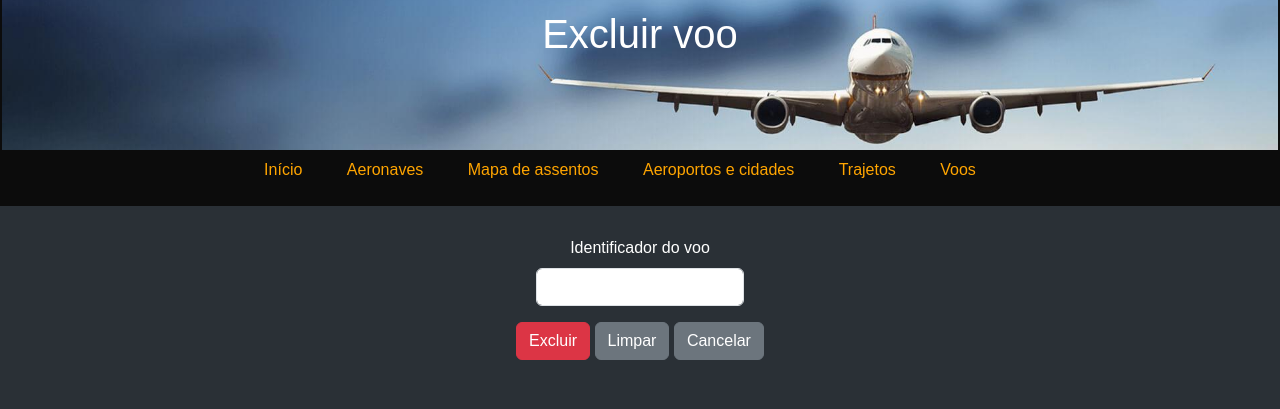
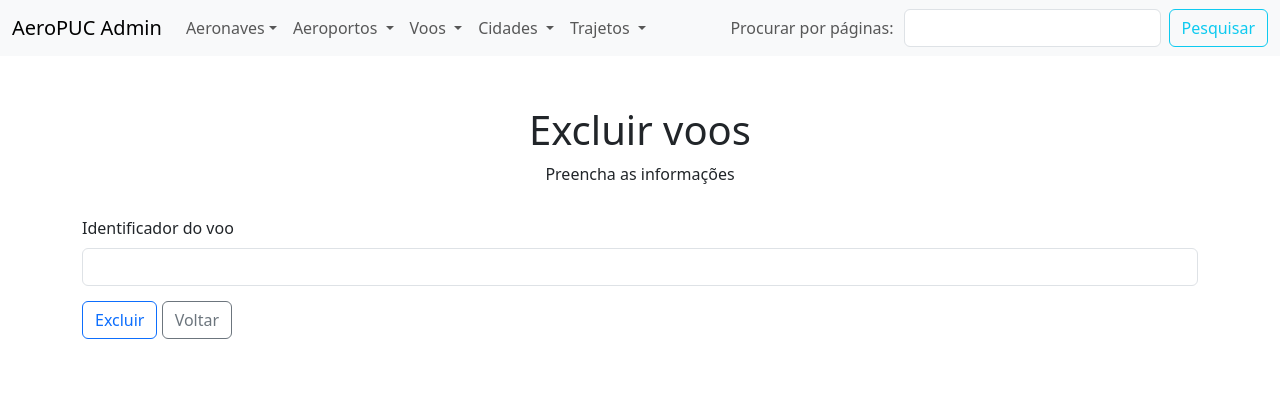
Before and after one commit to leogianfagna/AeroPuc, a website: page src/paginas/admin/excluir/voos.html in a window 1280 px wide. Drawn offline with nearby package versions, Linux system fonts and the light colour scheme.

Commit message:
formatação mensagens exclusão javascript para padrão boostrap

```diff
--- a/src/javascripts/excluir/excluir_trajetos.js
+++ b/src/javascripts/excluir/excluir_trajetos.js
@@ -12,10 +12,10 @@ function ids(){
 function showStatusMessage(msg, error){
     var pStatus = document.getElementById("status");
 
-    if (error === true){
-        pStatus.className = "statusError";
+    if (error === true) {
+        pStatus.className = "text-danger"; // de acordo com o bootstrap
     } else {
-        pStatus.className = "statusSuccess";
+        pStatus.className = "text-success";
     }
 
     pStatus.textContent = msg;
--- a/src/javascripts/excluir/excluir_voos.js
+++ b/src/javascripts/excluir/excluir_voos.js
@@ -22,7 +22,7 @@ function showStatusMessage(msg, error){
 }
 function excluir(){
     if(!ids()){
-        showStatusMessage("Preencha o ID...",true);
+        showStatusMessage("ID deve ser preenchido.",true);
         return;
     }
 }
@@ -36,14 +36,23 @@ function fetchInserir(body) {
     return fetch('http://localhost:3000/excluirVoo', requestOptions)
     .then(T => T.json())
 }
+
+function excluir(){
+    if(!ids()){
+        showStatusMessage("ID deve ser preenchido.",true);
+        return;
+    }
+
     const idInserido = document.getElementById("id").value;
     fetchInserir({
-    id: idInserido})
+        // lado esquerdo: as variaveis utilizadas devem ser as mesmas nos arquivos typescript
+        trajeto: idInserido
+     })
         .then(resultado => {
-        // obteve resposta, vamos simplesmente exibir como mensagem:
+            // obteve resposta
             if(resultado.status === "SUCCESS"){
-            showStatusMessage("Voo excluído... ", false);
-        } else {
+            showStatusMessage("Voo excluído!", false);
+            }else{
             showStatusMessage("Erro ao excluir voo...: " + message, true);
             console.log(resultado.message);
             }
@@ -52,3 +61,4 @@ function fetchInserir(body) {
             showStatusMessage("Erro técnico ao excluir... Contate o suporte.", true);
             console.log("Falha grave ao excluir.")
         });
+}
--- a/src/paginas/admin/excluir/voos.html
+++ b/src/paginas/admin/excluir/voos.html
@@ -1,81 +1,123 @@
-<!DOCTYPE html>
+<!doctype html>
 <html lang="pt">
     <head>
         <meta charset="utf-8">
         <meta name="viewport" content="width=device-width, initial-scale=1">
+        <script src="/src/javascripts/excluir/excluir_voos.js"></script>
+        <title>Voos</title>
         <link href="https://cdn.jsdelivr.net/npm/bootstrap@5.3.2/dist/css/bootstrap.min.css" rel="stylesheet" integrity="sha384-T3c6CoIi6uLrA9TneNEoa7RxnatzjcDSCmG1MXxSR1GAsXEV/Dwwykc2MPK8M2HN" crossorigin="anonymous">
-        <link rel="stylesheet" href="/src/assets/css/forms.css">
-        <title>Voos</title>
-        <script src="/src/javascripts/excluir/excluir_voos.js"></script>
     </head>
-    <body>
+    <body data-bs-theme="light">
         <script src="https://cdn.jsdelivr.net/npm/bootstrap@5.3.2/dist/js/bootstrap.bundle.min.js" integrity="sha384-C6RzsynM9kWDrMNeT87bh95OGNyZPhcTNXj1NW7RuBCsyN/o0jlpcV8Qyq46cDfL" crossorigin="anonymous"></script>
-        <div id="main">
-            <!-- cabeçalho do site-->
-            <div id="header">
-                <header>
-                    <h1>Excluir voo</h1>
-                </header>
+        <nav class="navbar navbar-expand-lg bg-body-tertiary">
+            <div class="container-fluid"> <!-- container fluído é que um elemento vai ficar do lado do outro -->
+                <a class="navbar-brand" href="#">AeroPUC Admin</a>
+                <button class="navbar-toggler" type="button" data-bs-toggle="collapse" data-bs-target="#navbarSupportedContent" aria-controls="navbarSupportedContent" aria-expanded="false" aria-label="Toggle navigation">
+                    <span class="navbar-toggler-icon"></span>
+                </button>
+                <div class="collapse navbar-collapse" id="navbarSupportedContent">
+                    <!-- opções da nav -->
+                    <ul class="navbar-nav me-auto mb-2 mb-lg-0">
+                        <!-- aeronaves -->
+                        <li class="nav-item dropdown">
+                            <a class="nav-link dropdown-toggle" href="#" role="button" data-bs-toggle="dropdown" aria-expanded="false">Aeronaves</a>
+                            <ul class="dropdown-menu">
+                                <li><a class="dropdown-item" href="/src/paginas/admin/main/aeronaves.html">Visualizar</a></li>
+                                <li><a class="dropdown-item" href="/src/paginas/admin/cadastrar/aeronaves.html">Cadastrar</a></li>
+                                <li><a class="dropdown-item" href="/src/paginas/admin/alterar/aeronaves.html">Alterar</a></li>
+                                <li><a class="dropdown-item" href="/src/paginas/admin/excluir/aeronaves.html">Excluir</a></li>
+                                <li><hr class="dropdown-divider"></li>
+                                <li><a class="dropdown-item" href="#">Sobre</a></li>
+                            </ul>
+                        </li>
+                        <!-- aeroportos -->
+                        <li class="nav-item dropdown">
+                            <a class="nav-link dropdown-toggle" href="#" role="button" data-bs-toggle="dropdown" aria-expanded="false">
+                                Aeroportos
+                            </a>
+                            <ul class="dropdown-menu">
+                                <li><a class="dropdown-item" href="/src/paginas/admin/main/aeroportos.html">Visualizar</a></li>
+                                <li><a class="dropdown-item" href="/src/paginas/admin/cadastrar/aeroportos.html">Cadastrar</a></li>
+                                <li><a class="dropdown-item" href="/src/paginas/admin/alterar/aeroportos.html">Alterar</a></li>
+                                <li><a class="dropdown-item" href="/src/paginas/admin/excluir/aeroportos.html">Excluir</a></li>
+                                <li><hr class="dropdown-divider"></li>
+                                <li><a class="dropdown-item" href="#">Sobre</a></li>
+                            </ul>
+                        </li>
+                        <!-- voos -->
+                        <li class="nav-item dropdown">
+                            <a class="nav-link dropdown-toggle" href="#" role="button" data-bs-toggle="dropdown" aria-expanded="false">
+                                Voos
+                            </a>
+                            <ul class="dropdown-menu">
+                                <li><a class="dropdown-item" href="/src/paginas/admin/main/voos.html">Visualizar</a></li>
+                                <li><a class="dropdown-item" href="/src/paginas/admin/cadastrar/voos.html">Cadastrar</a></li>
+                                <li><a class="dropdown-item" href="/src/paginas/admin/alterar/voos.html">Alterar</a></li>
+                                <li><a class="dropdown-item disabled" aria-disabled="true">Excluir</a></li>
+                                <li><hr class="dropdown-divider"></li>
+                                <li><a class="dropdown-item" href="#">Sobre</a></li>
+                            </ul>
+                        </li>
+                        <!-- cidades -->
+                        <li class="nav-item dropdown">
+                            <a class="nav-link dropdown-toggle" href="#" role="button" data-bs-toggle="dropdown" aria-expanded="false">
+                                Cidades
+                            </a>
+                            <ul class="dropdown-menu">
+                                <li><a class="dropdown-item" href="/src/paginas/admin/main/cidades.html">Visualizar</a></li>
+                                <li><a class="dropdown-item" href="/src/paginas/admin/cadastrar/cidades.html">Cadastrar</a></li>
+                                <li><a class="dropdown-item disabled" aria-disabled="true">Excluir</a></li>
+                                <li><hr class="dropdown-divider"></li>
+                                <li><a class="dropdown-item" href="#">Sobre</a></li>
+                            </ul>
+                        </li>
+                        <!-- trajetos -->
+                        <li class="nav-item dropdown">
+                            <a class="nav-link dropdown-toggle" href="#" role="button" data-bs-toggle="dropdown" aria-expanded="false">
+                                Trajetos
+                            </a>
+                            <ul class="dropdown-menu">
+                                <li><a class="dropdown-item" href="/src/paginas/admin/main/trajetos.html">Visualizar</a></li>
+                                <li><a class="dropdown-item" href="/src/paginas/admin/cadastrar/trajetos.html">Cadastrar</a></li>
+                                <li><a class="dropdown-item" href="/src/paginas/admin/alterar/trajetos.html">Alterar</a></li>
+                                <li><a class="dropdown-item" href="/src/paginas/admin/excluir/trajetos.html">Excluir</a></li>
+                                <li><hr class="dropdown-divider"></li>
+                                <li><a class="dropdown-item" href="#">Sobre</a></li>
+                            </ul>
+                        </li>
+                    </ul>
+                    <span class="navbar-text" style="margin-right: 10px">
+                        Procurar por páginas:
+                    </span>
+                    <form class="d-flex" role="search">
+                        <input class="form-control me-2" type="search" aria-label="Search">
+                        <button class="btn btn-outline-info" type="submit">Pesquisar</button>
+                    </form>
                 </div>
             </div>
-        <!-- div das páginas (nav bar) -->
+        </nav>
+        <div class="container" style="margin-top:50px" >
             <div>
-            <nav id="navPaginas">
-                <ul>
-                    <head>
-                        <title>Voos</title>
-                    </head>
-                    <li class="paginasIcones"><a href="/src/paginas/admin/home.html">Início</a></li>
-                    <li class="paginasIcones"><a href="/src/paginas/admin/opções/aeronaves.html">Aeronaves</a></li>
-                    <li class="paginasIcones"><a href="/src/paginas/admin/opções/assentos.html">Mapa de assentos</a></li>
-                    <li class="paginasIcones"><a href="/src/paginas/admin/opções/aeroportos.html">Aeroportos e cidades</a></li>
-                    <li class="paginasIcones"><a href="/src/paginas/admin/opções/trajetos.html">Trajetos</a></li>
-                    <li class="paginasIcones"><a href="/src/paginas/admin/opções/voos.html">Voos</a></li>
-            </nav>
+                <h1 class="text-center">Excluir voos</h1>
+                <p class="text-center">Preencha as informações</p>
             </div>
-        <!-- formulario de cadastro -->
-        <form>
-            <div id="container">
-                <div class="divCentral">
-                    <form>
-                        <div class="mb-3">
+            <!-- divs nova para o form -->
+            <form> <!-- necessário ter para os botões funcionarem -->
+                <!-- div para agrupar duas opções na mesma linha -->
+                <div class="row" style="margin-top: 30px">
+                    <div class="col">
+                        <!-- escolher o fabricante -->
                         <label for="exampleInputEmail1" class="form-label">Identificador do voo</label>
                         <input type="number" class="form-control" id="id" maxlength="2" size="1">
                     </div>
+                </div>
+                <p style="margin-top: 15px">
+                    <button type="button" onclick="excluir();" id="btnExcluir" class="btn btn-outline-primary" name="btnExcluir">Excluir</button>
+                    <a class="btn btn-outline-secondary" href="/src/paginas/admin/main/voos.html" role="button">Voltar</a>
+                </p>
             </form>
+            <!-- aqui aparece a mensagem do resultado, a classe é selecionada no próprio javascript-->
+            <p id="status"></p>
         </div>
-                <p>
-                    <button
-                        type="button"
-                        class="btn btn-danger"
-                        onclick="excluir();"
-                        id="btnExcluir"
-                        name="btnExcluir">
-                        Excluir
-                    </button>
-                    <button
-                        type="reset"
-                        class="btn btn-secondary"
-                        id="btnLimpar">
-                        Limpar
-                    </button>
-                    <a
-                        class="btn btn-secondary"
-                        href="/src/paginas/admin/opções/voos.html"
-                        id="btnCancelar"
-                        role="button">
-                        Cancelar
-                    </a>
-                </p>
-            </div>
-            <!-- Começando a fazer o alerta
-            <div class="divParaAlertas">
-                <div class="alert alert-danger" role="alert">
-                        A simple danger alert—check it out!
-                </div>
-            </div>
-            -->
-            <p id="status" class="statusError"></p>
-        </form>
     </body>
 </html>
```
Also changed, not shown: src/javascripts/excluir/excluir_aeronave.js (+11 -7 lines), src/javascripts/excluir/excluir_aeroportos.js (+11 -7 lines), src/javascripts/excluir/excluir_mapa.js (+11 -7 lines). Lines whose indentation alone changed are shown as unchanged.
